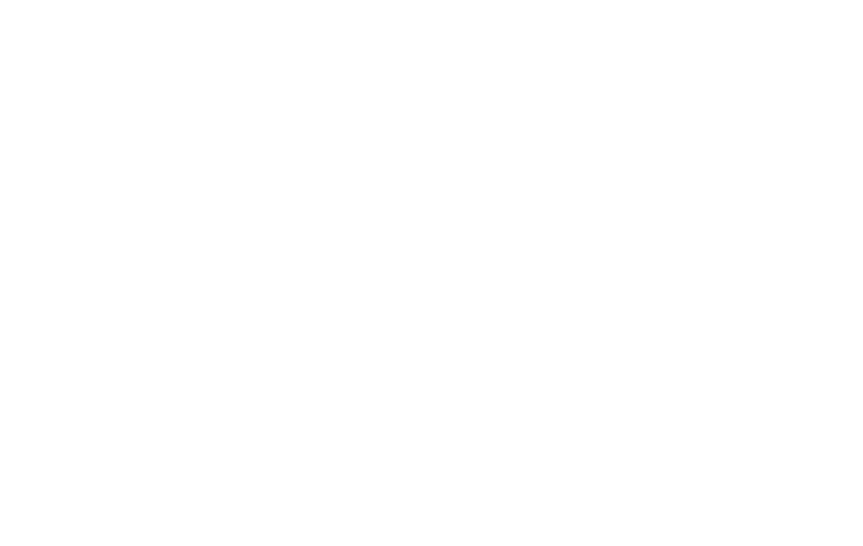
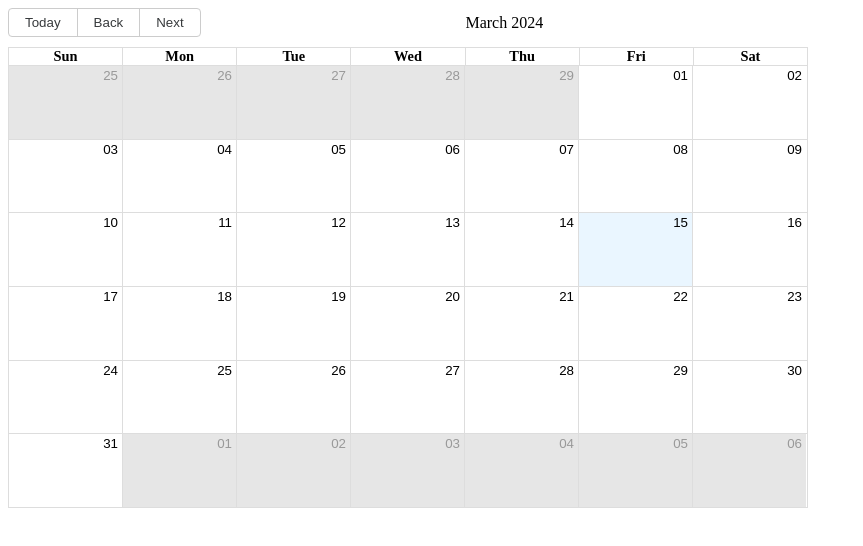
Before and after one commit to joaopedroc-araujo/vacation-planner, a React (Vite) app: page / in a window 1280 px wide. Shown: the top 546 px of the page, without its empty margins (0-863 px from the left). Built offline with nearby package versions, Linux system fonts and the light colour scheme.

Commit message:
feat: add calendar

```diff
--- a/package.json
+++ b/package.json
@@ -13,6 +13,7 @@
     "@hookform/resolvers": "^3.3.4",
     "react": "^18.2.0",
     "react-big-calendar": "^1.11.2",
+    "react-calendar": "^4.8.0",
     "react-dom": "^18.2.0",
     "react-hook-form": "^7.51.0",
     "yup": "^1.4.0"
--- a/src/App.tsx
+++ b/src/App.tsx
@@ -1,8 +1,10 @@
+import Calendars from './components/Calendar';
+
 function App() {
 
   return (
     <div>
-
+      <Calendars />
     </div>
   );
 }
--- /dev/null
+++ b/src/components/Calendar/index.tsx
@@ -0,0 +1,24 @@
+import { Calendar, momentLocalizer } from 'react-big-calendar';
+import moment from 'moment';
+import 'react-big-calendar/lib/sass/styles.scss';
+import './styles.css'
+
+const Calendars = () => {
+    const localizer = momentLocalizer(moment);
+
+    return (
+        <>
+            <Calendar
+                localizer={localizer}
+                view='month'
+                views={['month']}
+                allDayMaxRows={7}
+                startAccessor="start"
+                endAccessor="end"
+                style={{ height: 500, width: 800 }}
+            />
+        </>
+    )
+}
+
+export default Calendars;
--- /dev/null
+++ b/src/components/Calendar/styles.css
@@ -0,0 +1,3 @@
+.rbc-row-content {
+  min-height: 110px !important;
+}
--- a/vite.config.ts
+++ b/vite.config.ts
@@ -8,6 +8,7 @@
     preprocessorOptions: {
       scss: {
         additionalData: `
+
         `,
       },
     },
```
Also changed, not shown: src/components/Form/index.tsx (added), 1 other file (tests, documents, lock files or other folders).
